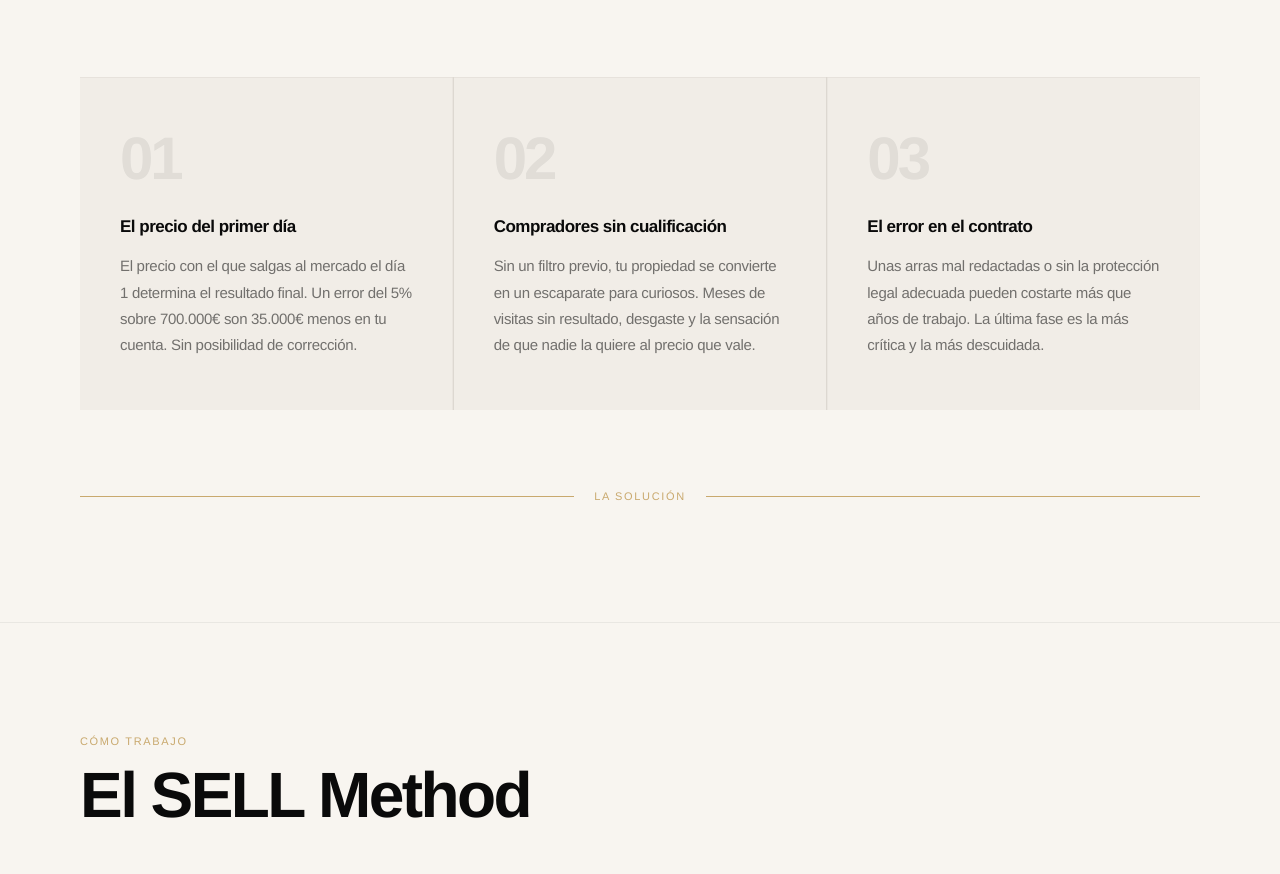
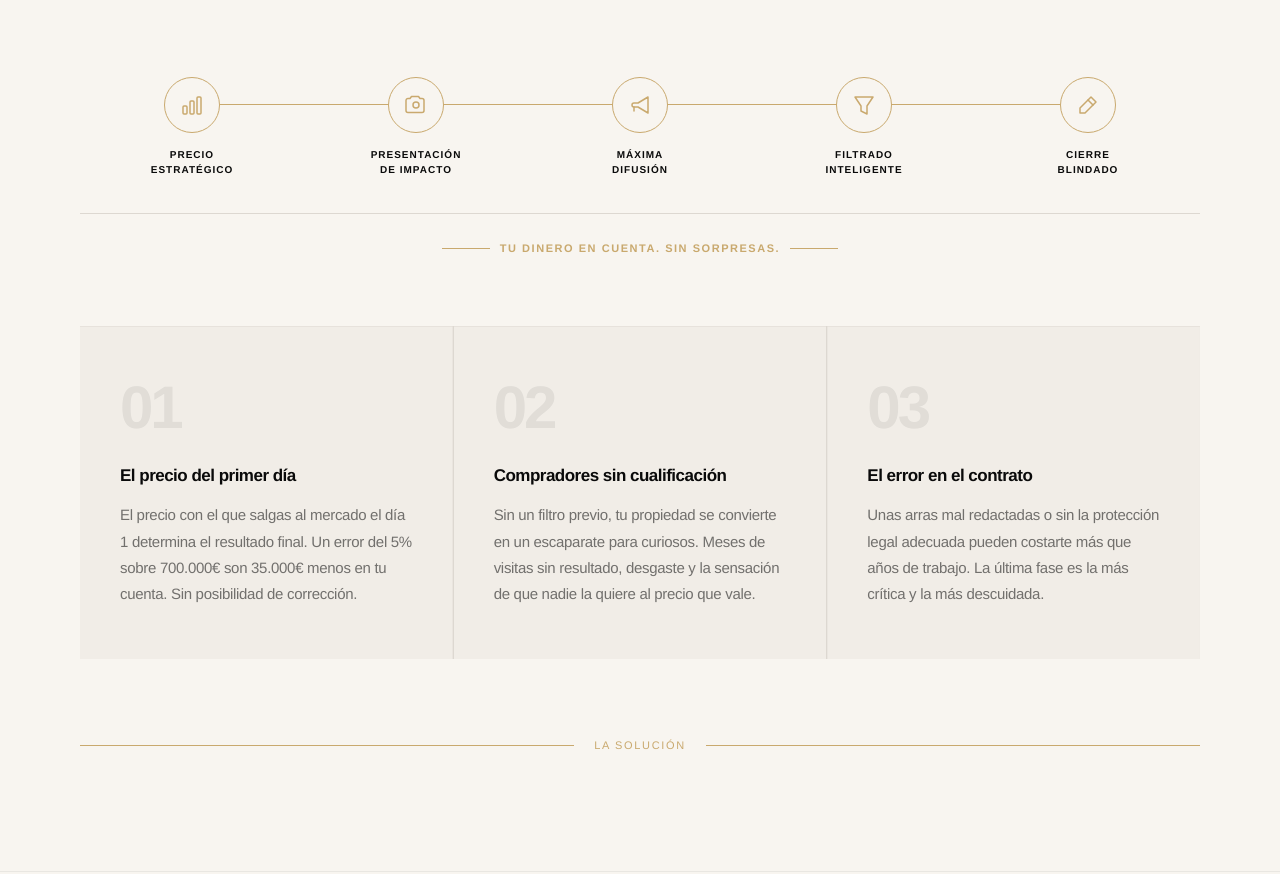
Before and after one commit to diegosanchezrealestate/diego-dashboard, a website: page landing.html in a window 1280 px wide. Shown: the part 1734-2608 px from the top of the page. Drawn offline with Linux system fonts and the light colour scheme.

Commit message:
Add minimalist sale process timeline illustration to problema section
Co-Authored-By: Claude Sonnet 4.6 <noreply@anthropic.com>

```diff
--- a/landing.html
+++ b/landing.html
@@ -391,6 +391,78 @@
       color: rgba(10,10,10,0.55);
       line-height: 1.75;
     }
+    /* ── PROCESO VISUAL ── */
+    .proceso-visual {
+      margin: 56px 0 72px;
+      position: relative;
+    }
+    .proceso-steps {
+      display: flex;
+      justify-content: space-between;
+      align-items: flex-start;
+      position: relative;
+    }
+    .proceso-steps::before {
+      content: '';
+      position: absolute;
+      top: 27px;
+      left: calc(10% + 28px);
+      right: calc(10% + 28px);
+      height: 1px;
+      background: linear-gradient(90deg, var(--gold) 0%, var(--gold) 100%);
+    }
+    .proceso-step {
+      flex: 1;
+      display: flex;
+      flex-direction: column;
+      align-items: center;
+      gap: 14px;
+      position: relative;
+      z-index: 1;
+    }
+    .proceso-circle {
+      width: 56px;
+      height: 56px;
+      border: 1.5px solid var(--gold);
+      border-radius: 50%;
+      display: flex;
+      align-items: center;
+      justify-content: center;
+      background: var(--white);
+      flex-shrink: 0;
+    }
+    .proceso-circle svg { display: block; }
+    .proceso-label {
+      font-size: 10px;
+      font-weight: 600;
+      letter-spacing: 0.1em;
+      text-transform: uppercase;
+      text-align: center;
+      color: var(--black);
+      line-height: 1.5;
+    }
+    .proceso-result {
+      display: flex;
+      align-items: center;
+      justify-content: center;
+      gap: 10px;
+      margin-top: 36px;
+      padding-top: 28px;
+      border-top: 1px solid var(--grey-mid);
+    }
+    .proceso-result-line {
+      height: 1px;
+      width: 48px;
+      background: var(--gold);
+    }
+    .proceso-result-text {
+      font-size: 11px;
+      font-weight: 700;
+      letter-spacing: 0.14em;
+      text-transform: uppercase;
+      color: var(--gold);
+    }
+
     .divider-line {
       margin-top: 80px;
       display: flex;
@@ -969,6 +1041,72 @@
       <h2 class="section-title" data-reveal data-d="1">Vender bien no es<br>vender rápido.</h2>
       <p class="section-sub" data-reveal data-d="2">La mayoría de propietarios en Tenerife cometen errores que les cuestan decenas de miles de euros. No por falta de buenas intenciones. Por falta del sistema adecuado.</p>
     </div>
+    <div class="proceso-visual" data-reveal data-d="2">
+      <div class="proceso-steps">
+
+        <div class="proceso-step">
+          <div class="proceso-circle">
+            <!-- Precio: gráfico de barras -->
+            <svg width="22" height="22" viewBox="0 0 22 22" fill="none" stroke="#C9A96E" stroke-width="1.5" stroke-linecap="round">
+              <rect x="2" y="12" width="4" height="8" rx="1"/>
+              <rect x="9" y="7"  width="4" height="13" rx="1"/>
+              <rect x="16" y="3" width="4" height="17" rx="1"/>
+            </svg>
+          </div>
+          <div class="proceso-label">Precio<br>Estratégico</div>
+        </div>
+
+        <div class="proceso-step">
+          <div class="proceso-circle">
+            <!-- Cámara: presentación -->
+            <svg width="22" height="22" viewBox="0 0 22 22" fill="none" stroke="#C9A96E" stroke-width="1.5" stroke-linecap="round" stroke-linejoin="round">
+              <path d="M1 6.5A2 2 0 0 1 3 4.5h2l1.5-2h7L15 4.5h2a2 2 0 0 1 2 2v10a2 2 0 0 1-2 2H3a2 2 0 0 1-2-2Z"/>
+              <circle cx="11" cy="11" r="3"/>
+            </svg>
+          </div>
+          <div class="proceso-label">Presentación<br>de Impacto</div>
+        </div>
+
+        <div class="proceso-step">
+          <div class="proceso-circle">
+            <!-- Megáfono: comercialización -->
+            <svg width="22" height="22" viewBox="0 0 22 22" fill="none" stroke="#C9A96E" stroke-width="1.5" stroke-linecap="round" stroke-linejoin="round">
+              <path d="M19 3 9 9H5a2 2 0 0 0 0 4h4l10 6V3Z"/>
+              <line x1="5" y1="13" x2="5" y2="17"/>
+            </svg>
+          </div>
+          <div class="proceso-label">Máxima<br>Difusión</div>
+        </div>
+
+        <div class="proceso-step">
+          <div class="proceso-circle">
+            <!-- Filtro: embudo -->
+            <svg width="22" height="22" viewBox="0 0 22 22" fill="none" stroke="#C9A96E" stroke-width="1.5" stroke-linecap="round" stroke-linejoin="round">
+              <polygon points="2,3 20,3 14,12 14,20 8,17 8,12"/>
+            </svg>
+          </div>
+          <div class="proceso-label">Filtrado<br>Inteligente</div>
+        </div>
+
+        <div class="proceso-step">
+          <div class="proceso-circle">
+            <!-- Firma: documento con pluma -->
+            <svg width="22" height="22" viewBox="0 0 22 22" fill="none" stroke="#C9A96E" stroke-width="1.5" stroke-linecap="round" stroke-linejoin="round">
+              <path d="M14 3 19 8 8 19H3v-5Z"/>
+              <line x1="11" y1="6" x2="16" y2="11"/>
+            </svg>
+          </div>
+          <div class="proceso-label">Cierre<br>Blindado</div>
+        </div>
+
+      </div>
+      <div class="proceso-result">
+        <div class="proceso-result-line"></div>
+        <span class="proceso-result-text">Tu dinero en cuenta. Sin sorpresas.</span>
+        <div class="proceso-result-line"></div>
+      </div>
+    </div>
+
     <div class="problema-grid">
       <div class="problema-card" data-reveal="clip">
         <div class="problema-num">01</div>
```
